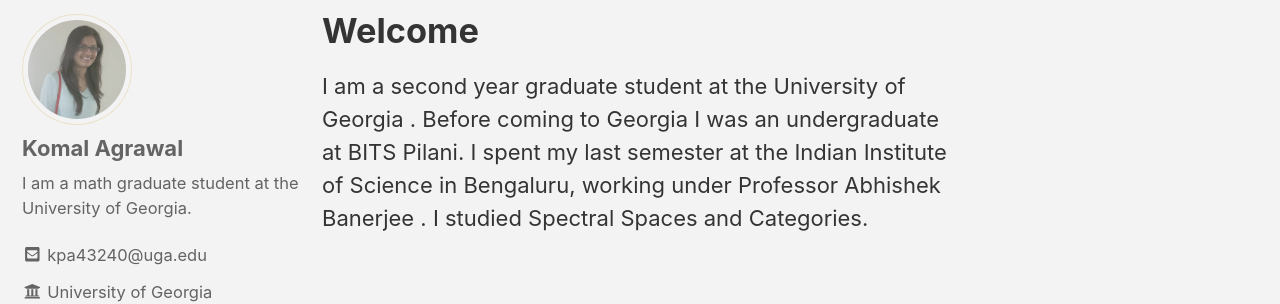
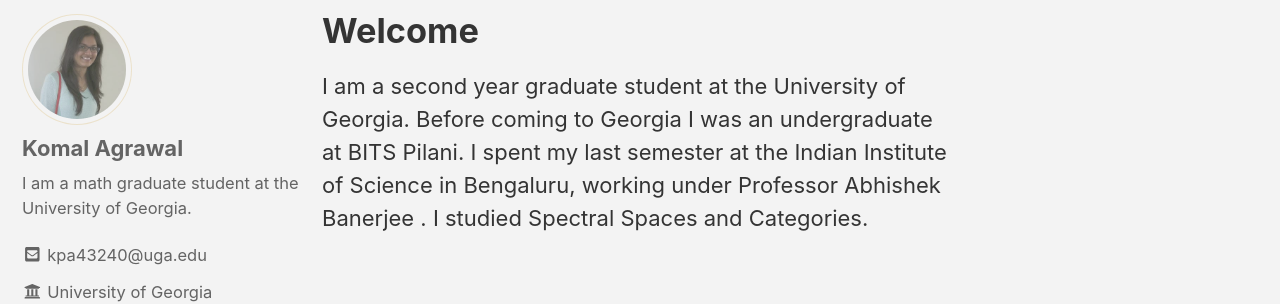
Before and after one commit to komala033/komala033.github.io, a Jekyll site: the page built from index.md, in a window 1280 px wide and 900 px high. Shown: the part 130-434 px from the top of the window. Built offline with Jekyll 4.4.1, drawn with Linux system fonts in a browser that asks for light colours; nearby versions of some CDN libraries.

Commit message:
New commit

```diff
--- a/_config.yml
+++ b/_config.yml
@@ -20,7 +20,7 @@ title                    : "Komal Agrawal"
 title_separator          : "&bull;"
 name                     : "Komal Agrawal"
 description              : "Website of math graduate student Komal Agrawal."
-url                      : "https://msuwama.github.io" # the base hostname & protocol for your site e.g. "https://mmistakes.github.io"
+url                      : "https://komalagrawal033.github.io" # the base hostname & protocol for your site e.g. "https://mmistakes.github.io"
 baseurl                  : # the subpath of your site, e.g. "/blog"
 teaser                   : # path of fallback teaser image, e.g. "/assets/images/500x300.png"
 # breadcrumbs            : false # true, false (default)
--- a/index.md
+++ b/index.md
@@ -3,7 +3,7 @@ layout: posts
 title: Welcome
 ---
 
-I am a second year graduate student at the University of Georgia .
+I am a second year graduate student at the University of Georgia.
 Before coming to Georgia I was an undergraduate at BITS Pilani.
 I spent my last semester at the Indian Institute of Science in Bengaluru, working under Professor Abhishek Banerjee .
 I studied Spectral Spaces and Categories.
```
